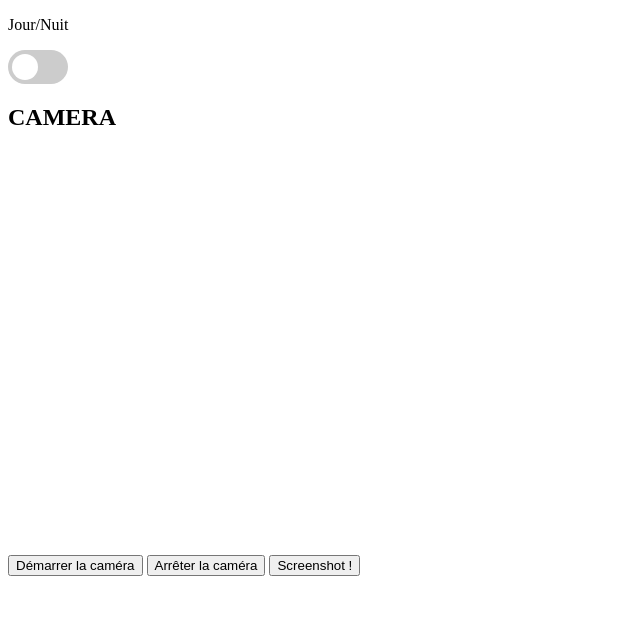
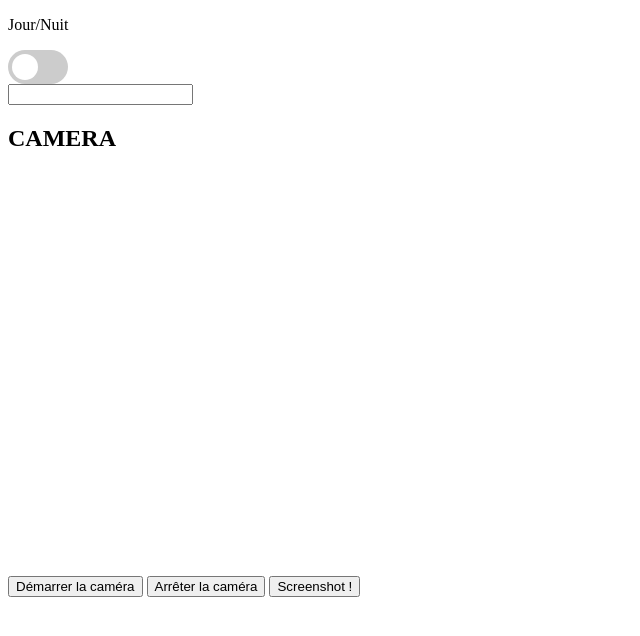
Before and after one commit to AnaisP974/Prepavenir_IA, a plain HTML site: page index.html in a window 1280 px wide. Shown: the whole page, without its empty margins (0-640 px from the left). Drawn offline with Linux system fonts and the light colour scheme.

Commit message:
inputFileImage

```diff
--- a/index.html
+++ b/index.html
@@ -20,15 +20,15 @@
 
 
     <section class="container">
-      <article class="container__camera">
+      <input class="container__camera">
         <h2>CAMERA</h2>
         <video id="emitter-video" width="100%" height="400px"></video>
         <button id="start">Démarrer la caméra</button>
         <button id="stop">Arrêter la caméra</button>
         <button id="screenshot">Screenshot !</button>
-      </article>
-    </section>
-    <section id="results" class="results"></section>
-    <script type="module" src="./index.js"></script>
+        </article>
+        </section>
+        <section id="results" class="results"></section>
+        <script type="module" src="./index.js"></script>
   </body>
 </html>
```
Also changed, not shown: phone.png (added).
